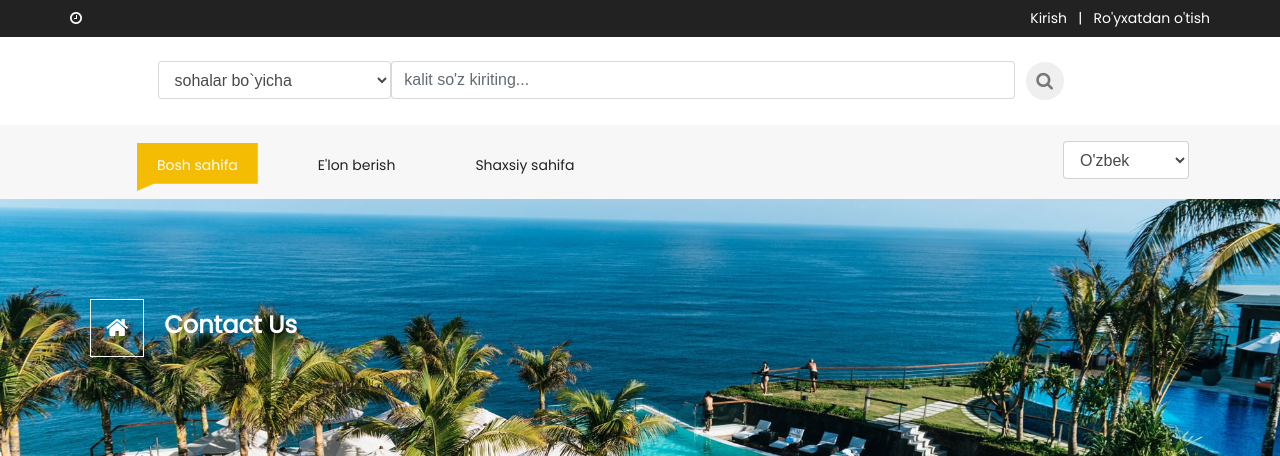
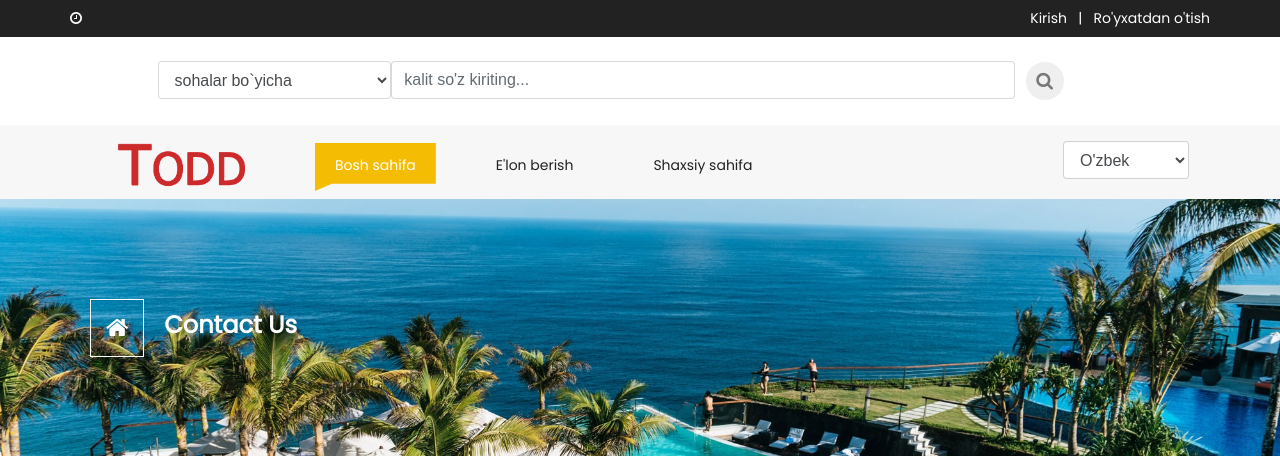
Before and after one commit to sardoruktamov/rishton_news, a Django app: page /blogs/contact/ in a window 1280 px wide. Shown: the top 456 px of the page. Run offline with Django 3.2, Linux system fonts and the light colour scheme; data that the repository does not hold is empty; some libraries are stand-ins or nearby versions.

Commit message:
menu qismiga logo qoshildi

```diff
--- a/templates/base.html
+++ b/templates/base.html
@@ -114,11 +114,14 @@
             <button class="navbar-toggler navbar-toggler-right mt-3" type="button" data-toggle="collapse"
                     data-target="#navbarSupportedContent" aria-controls="navbarSupportedContent" aria-expanded="false"
                     aria-label="Toggle navigation"><span class="fa fa-bars"></span></button>
-            <a class="navbar-brand" href="{% url 'homepage' %}">
+            <a class="navbar-brand fh5co_padding_menu" href="{% url 'homepage' %}">
                 <img src="{% static 'images/carusel/tod-logo2.png' %}" alt="img" class="mobile_logo_width"/></a>
 
             <div class="collapse navbar-collapse" id="navbarSupportedContent" >
                 <ul class="navbar-nav mr-auto" >
+                    <li class="nav-item pr-5">
+                    <img src="{% static 'images/carusel/tod-logo2.png' %}" alt="img" class="fh5co_logo_width"/>
+                    </li>
                     <li class="nav-item active">
                         <a class="nav-link" href="{% url 'announcement_list' %}">Bosh sahifa <span class="sr-only">(current)</span></a>
                     </li>
```
